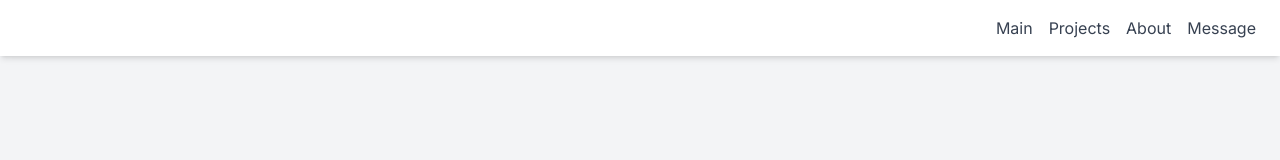
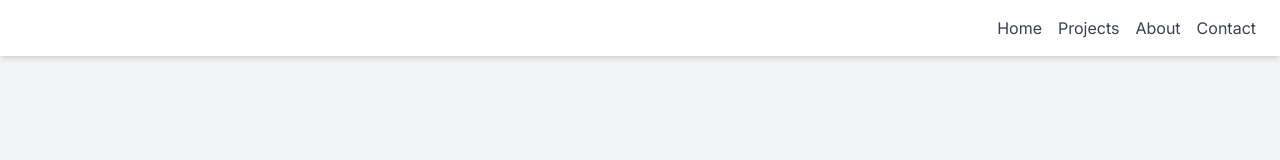
Before and after one commit to kralj627/my-next-app, a Next.js app: page / in a window 1280 px wide. Shown: the top 160 px of the page. Built offline with nearby package versions, Linux system fonts and the light colour scheme.

Commit message:
상단수정2

```diff
--- a/app/page.tsx
+++ b/app/page.tsx
@@ -22,7 +22,7 @@ export default function Home() {
       <header className="fixed top-0 left-0 right-0 z-10 bg-white dark:bg-gray-800 shadow-md py-4">
         <div className="container flex justify-end px-4 md:px-6 space-x-4">
           <button onClick={() => scrollToSection(mainRef)} className="text-gray-700 dark:text-gray-300">
-            Main
+            Home
           </button>
           <button onClick={() => scrollToSection(projectsRef)} className="text-gray-700 dark:text-gray-300">
             Projects
@@ -31,7 +31,7 @@ export default function Home() {
             About
           </button>
           <button onClick={() => scrollToSection(messageRef)} className="text-gray-700 dark:text-gray-300">
-            Message
+            Contact
           </button>
         </div>
       </header>
```
